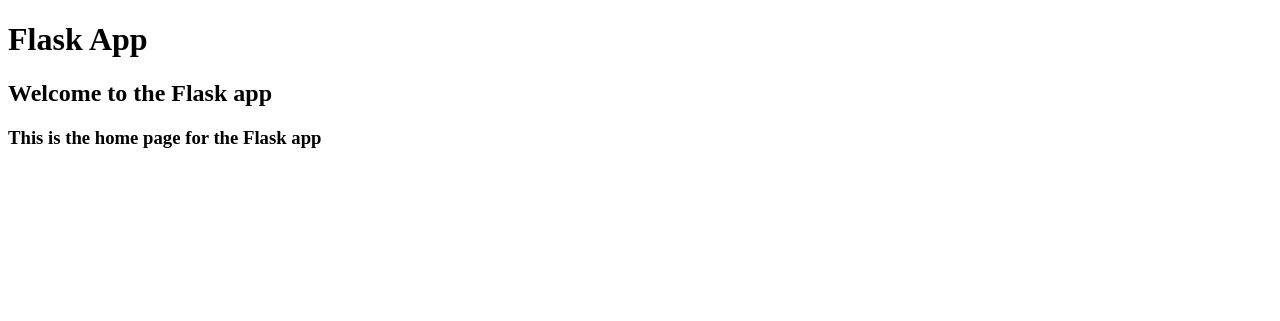
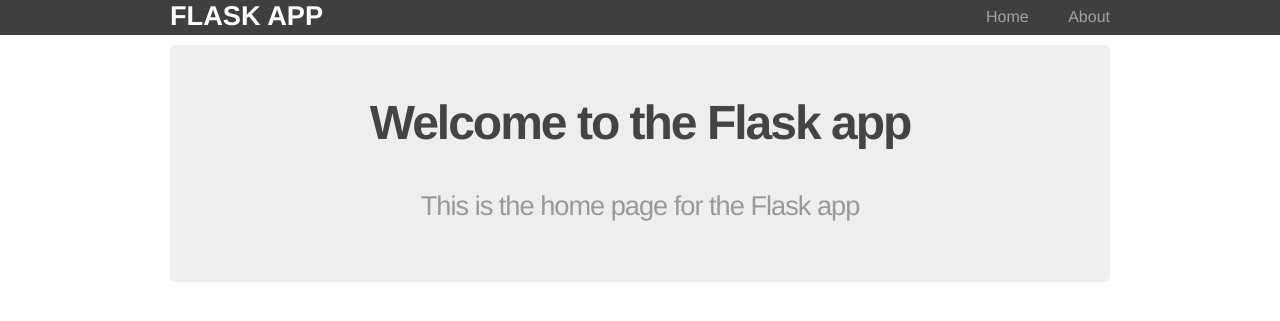
Before and after one commit to athelvaci/responsiveWeb, a Flask app: template app/templates/home.html in a window 1280 px wide. Shown: the top 321 px of the page. Run offline with Flask 2, Linux system fonts and the light colour scheme; the template is opened without the code that fills it, so the values that code supplies are empty.

Commit message:
some changes in stylesheet and added comments div in index

```diff
--- /dev/null
+++ b/FlaskApp/app.py
@@ -0,0 +1,11 @@
+from flask import Flask
+app = Flask(__name__)
+
+@app.route("/")
+def main():
+    return render_template('index.html')
+
+if __name__ == "__main__":
+    app.run()
+
+from flask import Flask, render_template
--- a/app/routes.py
+++ b/app/routes.py
@@ -1,10 +1,28 @@
-from flask import Flask, render_template
+import os
+from flask import Flask, render_template, request
+from forms import ContactForm
 
 app = Flask(__name__)
+
+app.secret_key = 'development key'
 
 @app.route('/')
 def home():
   return render_template('home.html')
 
+@app.route('/about')
+def about():
+  return render_template('about.html')
+
+@app.route('/contact', methods=['GET', 'POST'])
+def contact():
+  form = ContactForm()
+
+  if request.method == 'POST':
+    return 'Form posted.'
+
+  elif request.method == 'GET':
+    return render_template('contact.html', form=form)
+
 if __name__ == '__main__':
   app.run(debug=True)
--- /dev/null
+++ b/app/static/css/main.css
@@ -0,0 +1,80 @@
+body {
+  margin: 0;
+  padding: 0;
+  font-family: "Helvetica Neue", Helvetica, Arial, sans-serif;
+  color: #444;
+}
+
+/* Create dark grey header with a white logo */
+
+header {
+  background-color: #2B2B2B;
+  height: 35px;
+  width: 100%;
+  opacity: .9;
+  margin-bottom: 10px;
+}
+
+header h1.logo {
+  margin: 0;
+  font-size: 1.7em;
+  color: #fff;
+  text-transform: uppercase;
+  float: left;
+}
+
+header h1.logo:hover {
+  color: #fff;
+  text-decoration: none;
+}
+
+/* Center the body content */
+
+.container {
+  width: 940px;
+  margin: 0 auto;
+}
+
+div.jumbo {
+  padding: 10px 0 30px 0;
+  background-color: #eeeeee;
+  -webkit-border-radius: 6px;
+     -moz-border-radius: 6px;
+          border-radius: 6px;
+}
+
+h2 {
+  font-size: 3em;
+  margin-top: 40px;
+  text-align: center;
+  letter-spacing: -2px;
+}
+
+h3 {
+  font-size: 1.7em;
+  font-weight: 100;
+  margin-top: 30px;
+  text-align: center;
+  letter-spacing: -1px;
+  color: #999;
+}
+
+/* Display navigation links inline */
+
+.menu {
+  float: right;
+  margin-top: 8px;
+}
+
+.menu li {
+  display: inline;
+}
+
+.menu li + li {
+  margin-left: 35px;
+}
+
+.menu li a {
+  color: #999;
+  text-decoration: none;
+}
--- /dev/null
+++ b/app/templates/about.html
@@ -0,0 +1,6 @@
+{% extends "layout.html" %}
+
+{% block content %}
+  <h2>About</h2>
+  <p>This is an About page for the Intro to Flask article. Don't I look good? Oh stop, you're making me blush.</p>
+{% endblock %}
--- a/app/templates/layout.html
+++ b/app/templates/layout.html
@@ -2,14 +2,21 @@
 <html>
   <head>
     <title>Flask App</title>
+    <link rel="stylesheet" href="{{ url_for('static', filename='app/css/main.css') }}">
   </head>
   <body>
 
-    <header>
-      <div class="container">
-        <h1 class="logo">Flask App</h1>
-      </div>
-    </header>
+  <header>
+    <div class="container">
+      <h1 class="logo">Flask App</h1>
+      <nav>
+        <ul class="menu">
+          <li><a href="{{ url_for('home') }}">Home</a></li>
+          <li><a href="{{ url_for('about') }}">About</a></li>
+        </ul>
+      </nav>
+    </div>
+  </header>
 
     <div class="container">
       {% block content %}
--- a/stylesheet.css
+++ b/stylesheet.css
@@ -57,6 +57,7 @@ body {
 
 .aktifLogo{
    border-radius: 100%;
+   background-color: white;
 }
 .schools{
     border-radius: 100%;
@@ -373,15 +374,12 @@ a{
     margin-left: 1%
 }
     .divHeader{
-
-    margin-left: 30%;
     color: red;
     text-decoration: underline;
     font-size: 35px;
 }
 .sideHeader{
     color: red;
-    margin-left: 25%;
     text-decoration: underline;
     font-size: 35px;
 }
```
Also changed, not shown: app/forms.py (added, +8 -0 lines), app/templates/contact.html (added, +22 -0 lines), index.html (+10 -0 lines).
